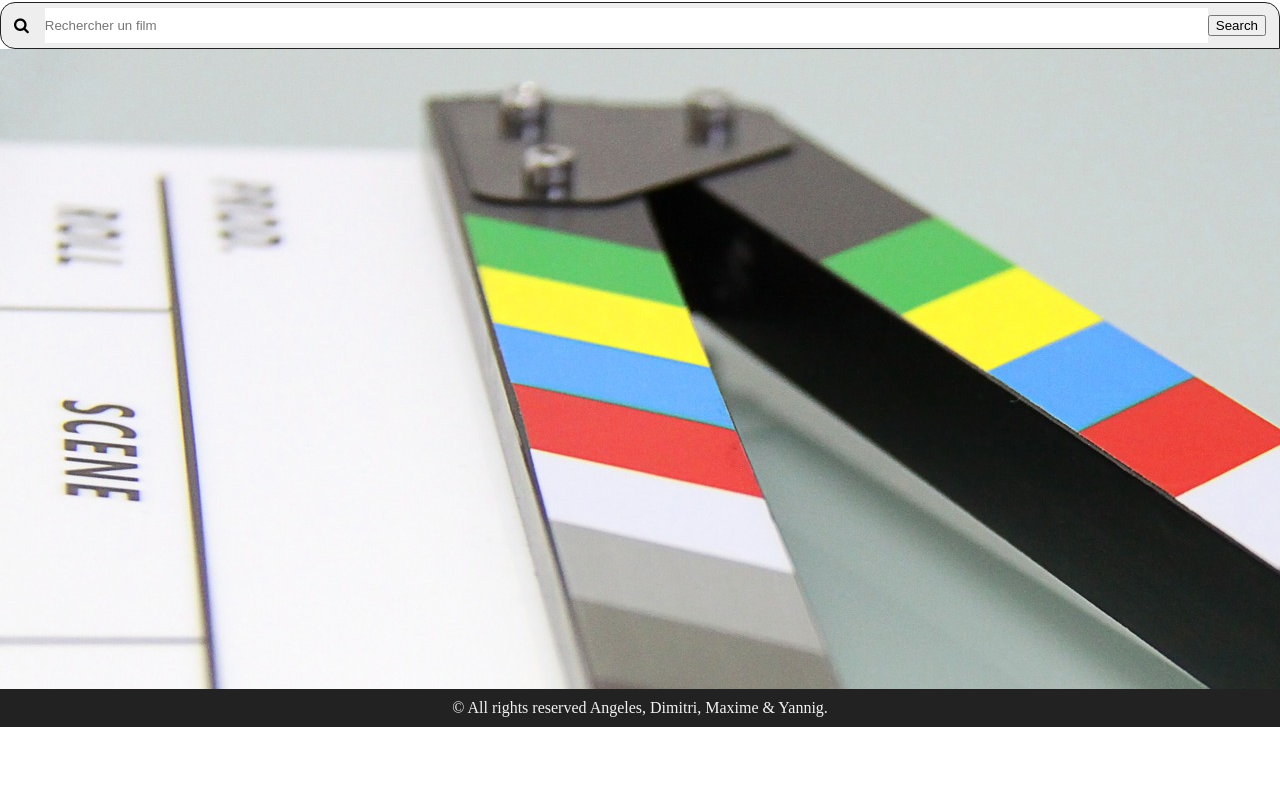
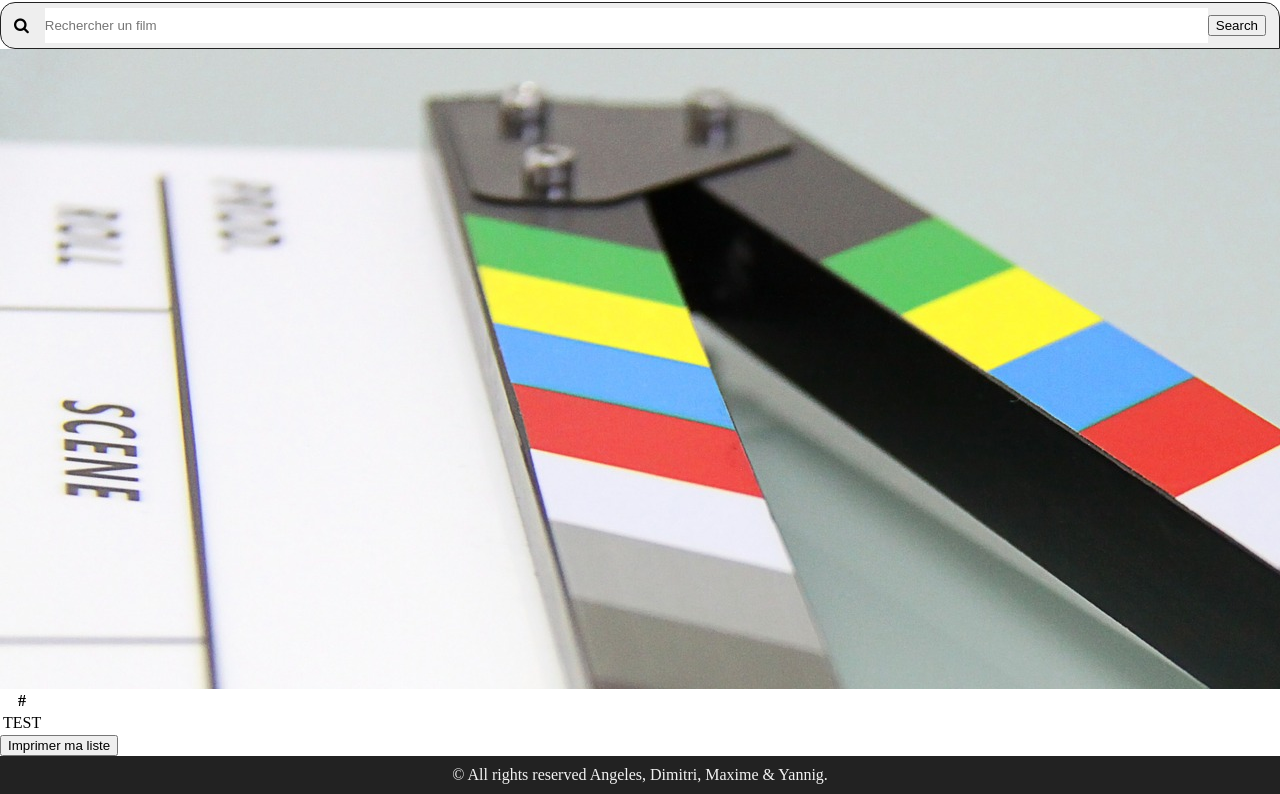
Before and after one commit to kedorev/TP2-GroupWorkflow-V2, a website: page index.html in a window 1280 px wide. Shown: the part 87-881 px from the top of the page. Before the commit the page ends 814 px from the top, so only its background shows below. Drawn offline with Linux system fonts and the light colour scheme.

Commit message:
lien css print

```diff
--- /dev/null
+++ b/css/print_favoris.css
@@ -0,0 +1 @@
+@media print{main,footer{display:none}.favoris{width:100%}.favoris button{display:none}}
--- a/index.html
+++ b/index.html
@@ -6,8 +6,9 @@
         <meta http-equiv="X-UA-Compatible" content="ie=edge">
         <link rel="stylesheet" href="css/app.css">
         <link rel="stylesheet" href="font-awesome/css/font-awesome.css">
-		<link href="https://fonts.googleapis.com/css?family=Open+Sans" rel="stylesheet">
-		<link rel="stylesheet" href="js/jquery-ui-1.12.1/jquery-ui.min.css">
+		    <link href="https://fonts.googleapis.com/css?family=Open+Sans" rel="stylesheet">
+		    <link rel="stylesheet" href="js/jquery-ui-1.12.1/jquery-ui.min.css">
+        <link rel="stylesheet" type="text/css" href="css/print_favoris.css" media="print" />
         <title>Movie API project</title>
     </head>
     <body>
@@ -108,6 +109,22 @@
 				<img src="imgs/movies.jpg" alt="">
 			</div>
 		</main>
+    <div class="favoris">
+      <table>
+        <tr>
+          <th>
+            #
+          </th>
+        </tr>
+        <tr>
+          <td>
+            TEST
+          </td>
+        </tr>
+      </table>
+      <button type="button" name="button" onclick="window.print();">Imprimer ma liste</button>
+
+    </div>
         <footer class="flex_footer">
             &copy; All rights reserved Angeles, Dimitri, Maxime & Yannig.
 			<script src="bootstrap/js/jquery.min.js"></script> <!-- jQuery est inclus ! -->
```
Also changed, not shown: js/autocomplete.js (line endings or trailing spaces), 1 other file.
